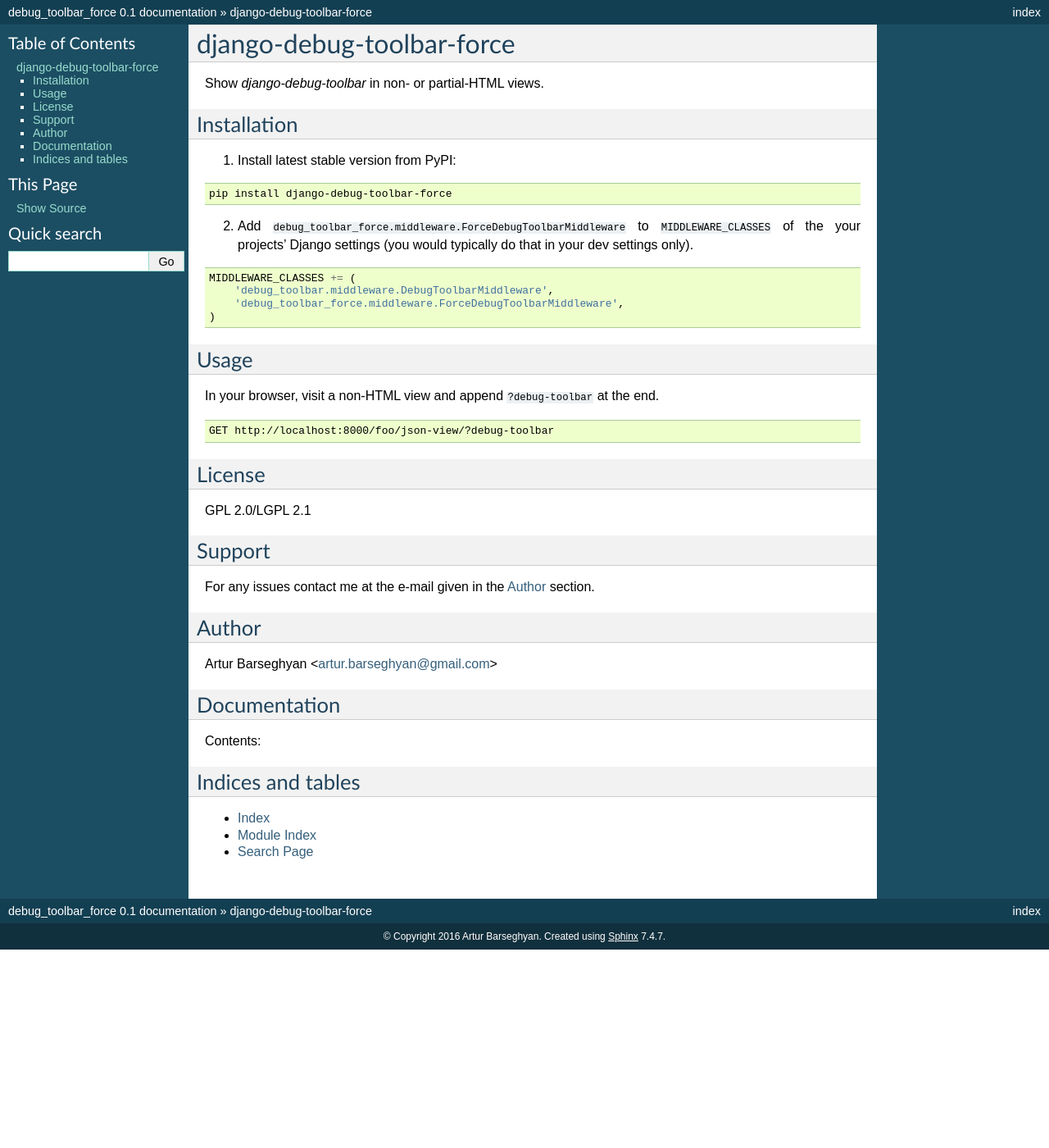
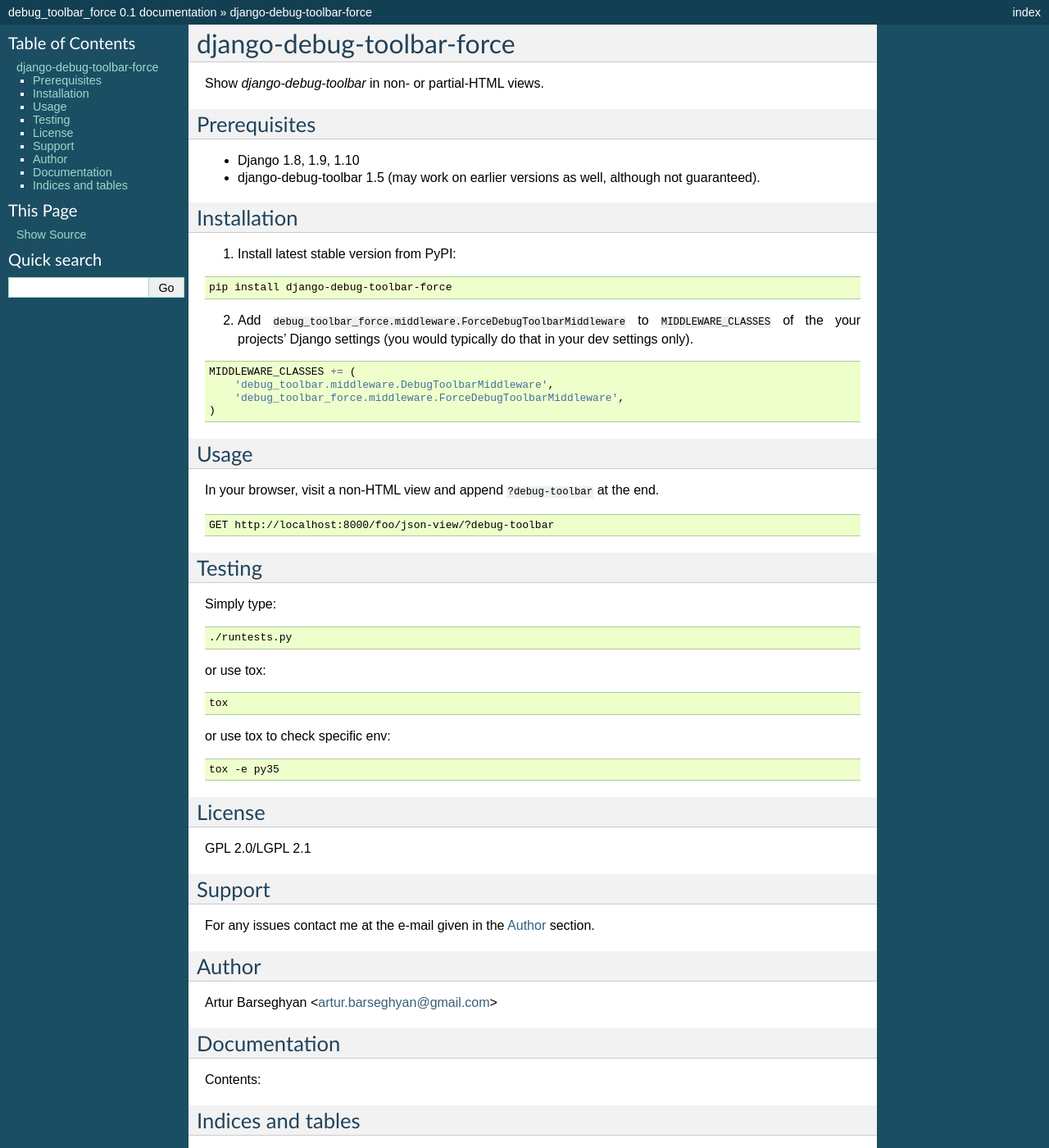
Before and after one commit to barseghyanartur/django-debug-toolbar-force, a Sphinx documentation site: the page built from docs/index.rst, in a window 1280 px wide and 1400 px high. Shown: the whole window at 82% size. Built offline with Sphinx 7.4.7, drawn with Linux system fonts in a browser that asks for light colours; pages that are not in the unit, such as notebooks, are missing from menus.

Commit message:
docs updated

```diff
--- a/docs/index.rst
+++ b/docs/index.rst
@@ -2,6 +2,12 @@
 django-debug-toolbar-force
 ==========================
 Show `django-debug-toolbar` in non- or partial-HTML views.
+
+Prerequisites
+=============
+- Django 1.8, 1.9, 1.10
+- django-debug-toolbar 1.5 (may work on earlier versions as well, although
+  not guaranteed).
 
 Installation
 ============
@@ -31,6 +37,26 @@
 
     GET http://localhost:8000/foo/json-view/?debug-toolbar
 
+Testing
+=======
+Simply type:
+
+.. code-block:: sh
+
+    ./runtests.py
+
+or use tox:
+
+.. code-block:: sh
+
+    tox
+
+or use tox to check specific env:
+
+.. code-block:: sh
+
+    tox -e py35
+
 License
 =======
 GPL 2.0/LGPL 2.1
```
Also changed, not shown: README.rst (+26 -0 lines).
